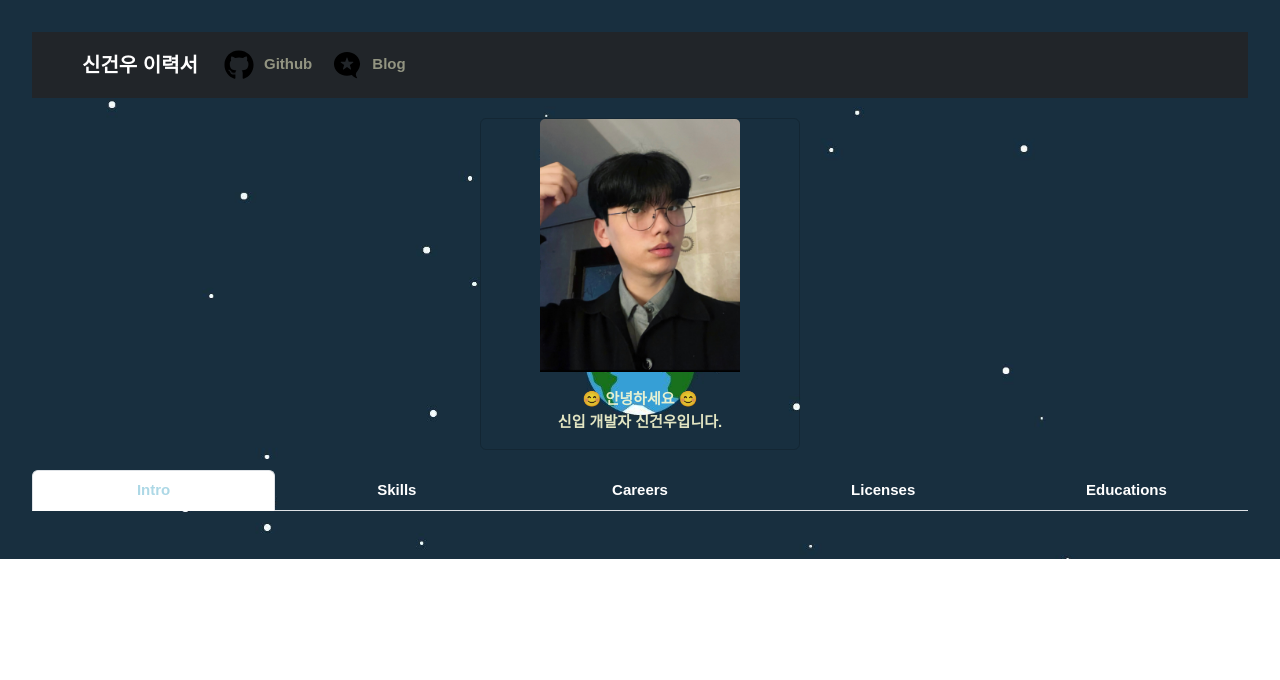
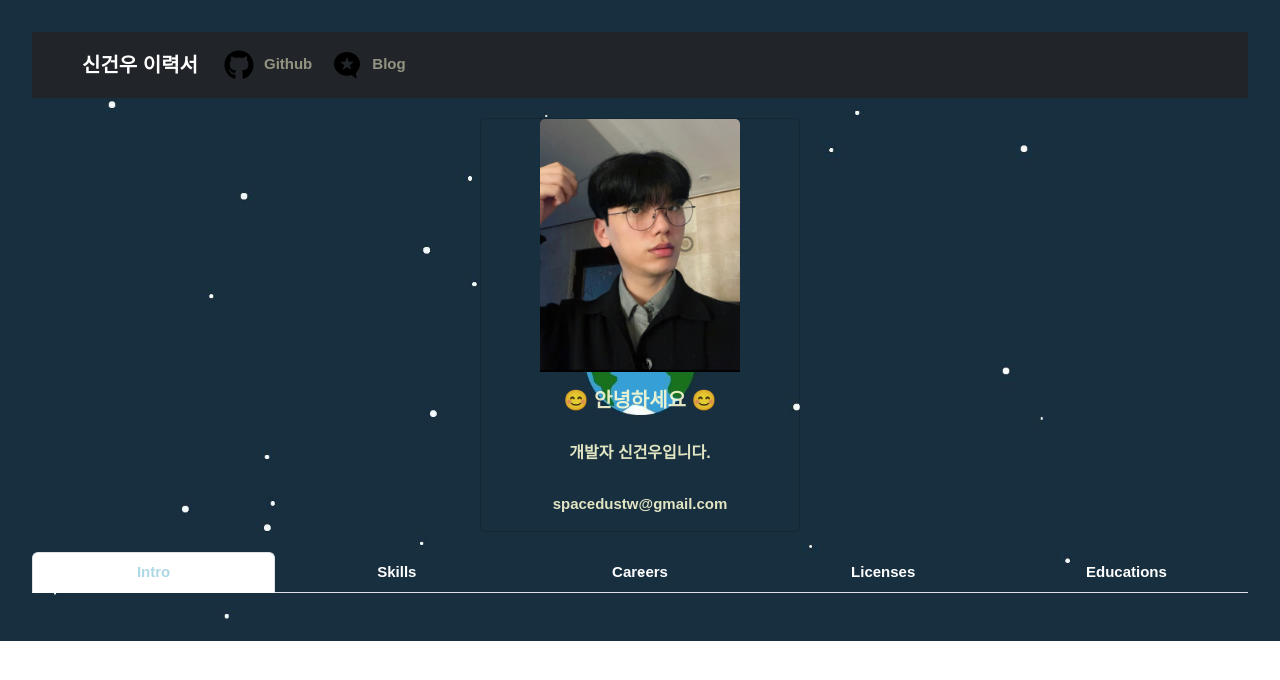
Before and after one commit to spacedustz/Resume, a React (Vite) app in the folder React/: page / in a window 1280 px wide. Shown: the top 680 px of the page. Built offline with nearby package versions, Linux system fonts and the light colour scheme.

Commit message:
프로필 카드 문구 수정

```diff
--- a/React/src/styles/card/ProfileCard.tsx
+++ b/React/src/styles/card/ProfileCard.tsx
@@ -39,7 +39,7 @@ const CardContainer = styled(Container)`
         }
     }
 
-    div {
+    div, h5, h6 {
         font-weight: bold;
         color: white;
         animation: ${colorChange} 3s infinite;
@@ -65,8 +65,9 @@ const ProfileCard: React.FC = () => {
                 <Card.Img variant="top" src="../../public/assets/me2.png"/>
                 <Card.Body>
                     <Card.Text>
-                        <strong>😊 안녕하세요 😊</strong><br/>
-                        <strong>신입 개발자 신건우입니다.</strong><br/>
+                        <h5>😊 안녕하세요 😊</h5><br/>
+                        <h6>개발자 신건우입니다.</h6><br/>
+                        <strong>spacedustw@gmail.com</strong>
                     </Card.Text>
                 </Card.Body>
             </MainCard>
```
